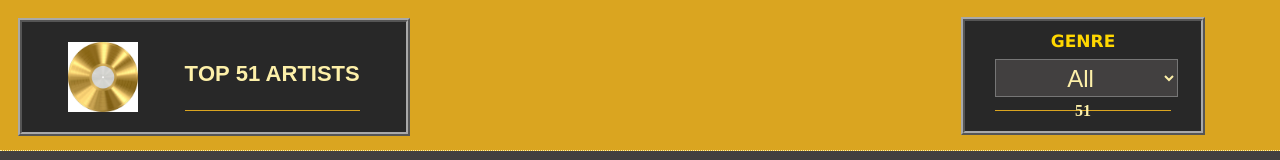
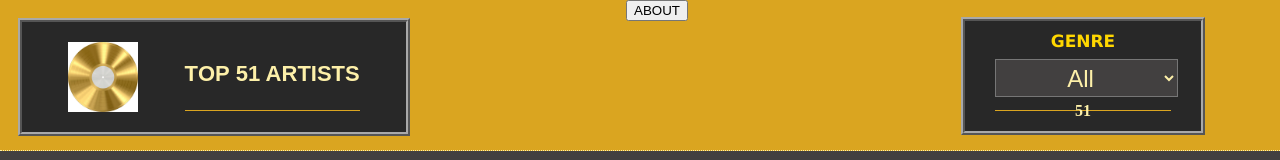
Before and after one commit to mwardygit/top-51, a React (Vite) app: page / in a window 1280 px wide. Shown: the top 160 px of the page. Built offline with nearby package versions, Linux system fonts and the light colour scheme.

Commit message:
added about page

```diff
--- a/src/App.jsx
+++ b/src/App.jsx
@@ -5,6 +5,7 @@ import UpdateDisplay from './components/UpdateDisplay.jsx'
 
 import artistMasterData from "./top51artists.json"
 import Header from './components/Header.jsx'
+import About from './components/About.jsx'
 const artistGenres = ["All", "Pop", "Rock", "Jazz / Swing", "Hip-hop / R&B", "Folk", "Country", "Reggae", "Soul", "K-Pop", "Alternative" ]
 
 
@@ -13,6 +14,7 @@ const artistGenres = ["All", "Pop", "Rock", "Jazz / Swing", "Hip-hop / R&B", "Fo
 const App = () => {
 
   const [curGenre, setCurGenre]=useState("All");
+  const [curPage, setCurPage]=useState(1);
   const workingList = [];
 
   // Put all matches into working array
@@ -25,15 +27,13 @@ const App = () => {
 
   var currentMatches = workingList.length
 
-// if then
-// return
-// else
-// return
+  if (curPage==1) {
 
     return (
     <>
         <Header
           onChange={setCurGenre}
+          onPage={setCurPage}
           allGenres={artistGenres}
           currentMatches={currentMatches}
         />
@@ -45,6 +45,23 @@ const App = () => {
         </div>
     </>
     )
+
+} else {
+
+  return (
+
+    <>
+      <About
+        onPage={setCurPage}
+      />
+    </>
+
+  )
+
+}
+
+
+
 }
 
 
--- /dev/null
+++ b/src/components/About.jsx
@@ -0,0 +1,21 @@
+import React from 'react'
+
+
+// Renders the "About Us" page
+// receives: props.onChange (button click)
+// Only way off this page is to click button,
+// which changes "curPage"
+
+const About = (props) => {
+
+    return (
+    <>
+        <h1>About</h1>
+        <br></br>
+
+        <button id="go-page1" value={1} onClick={(e) => props.onPage(e.target.value)}>Return to Home Page</button>
+    </>
+    )
+}
+
+export default About
--- a/src/components/Header.jsx
+++ b/src/components/Header.jsx
@@ -6,7 +6,8 @@ import vinylPic from '../goldRecord.jpg'
 
 // Creates the top portion of the main page
 // receives: props.onChange (function)
-//    allGenres array, currentMatches
+//  props.onPage (function)
+//  props.allGenres [array], props.currentMatches
 
 
 const Header = (props) => {
@@ -16,6 +17,7 @@ const Header = (props) => {
             <img src={vinylPic}/>
             <h1>Top 51 Artists</h1>
          </div>
+         <button id="go-page2" value={2} onClick={(e) => props.onPage(e.target.value)}>ABOUT</button>
          <div id='genre-menu'>
             <h3>Genre
             <DropMenu
```
